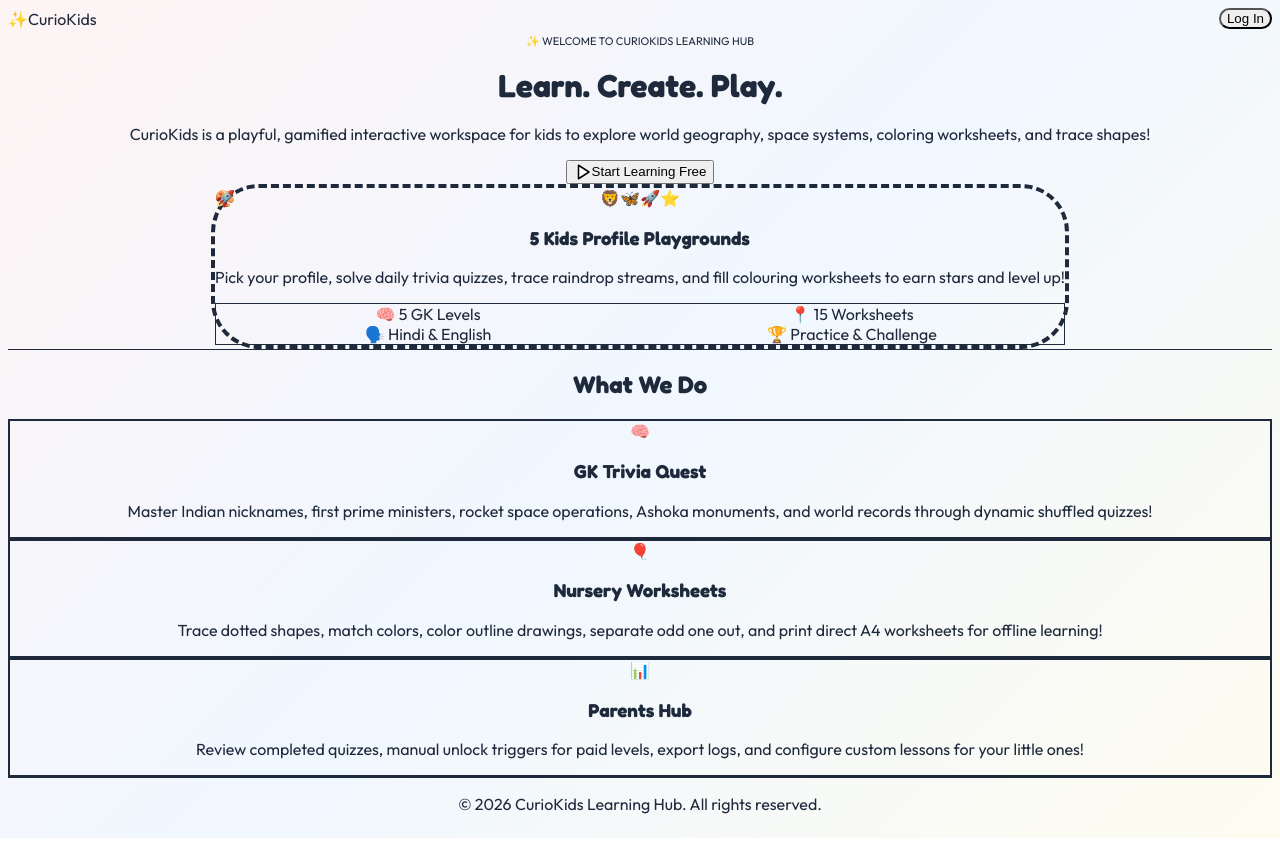
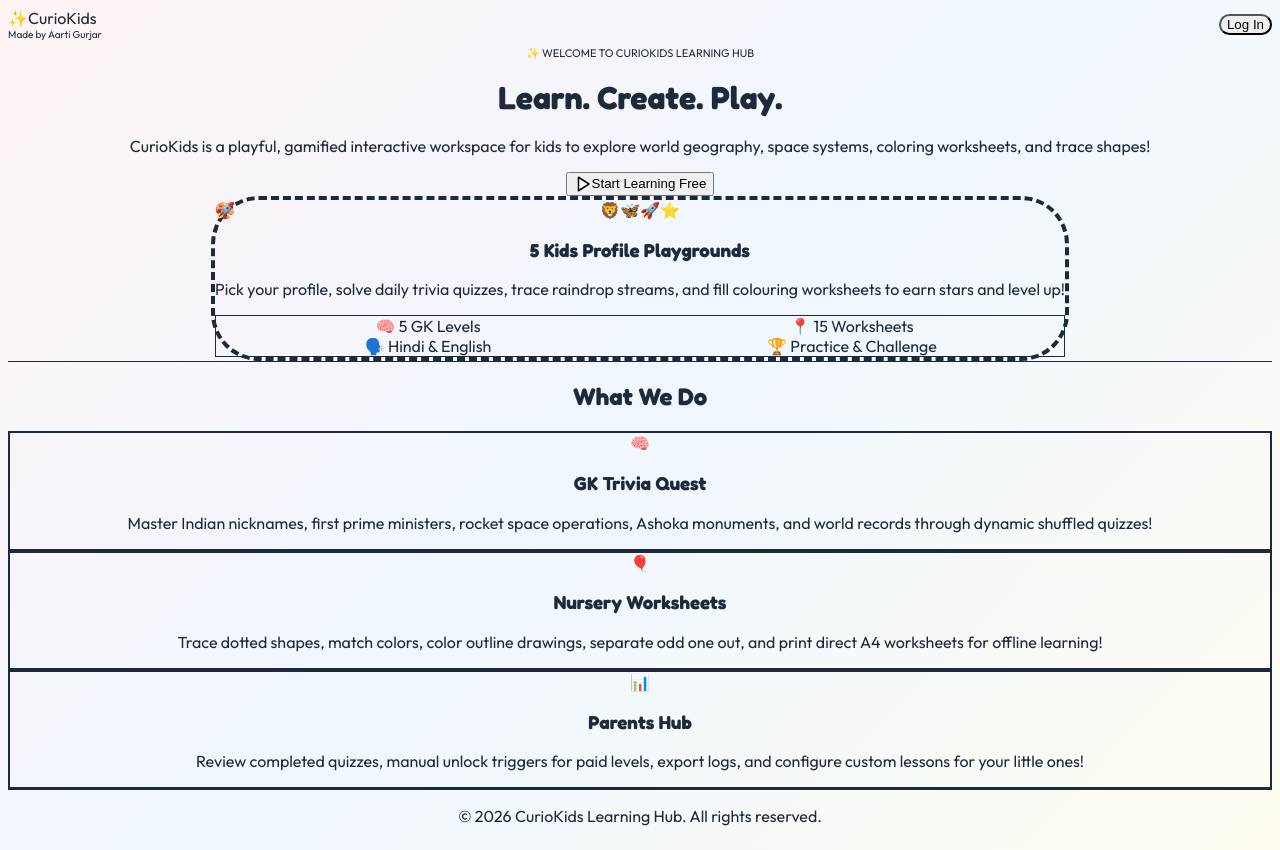
Before and after one commit to veomansingh-hub/kids-edtech, a React (Vite) app: page / in a window 1280 px wide. Built offline with nearby package versions, Linux system fonts and the light colour scheme.

Commit message:
feat: add 'Made by Aarti Gurjar' branding under the CurioKids logo

```diff
--- a/src/App.tsx
+++ b/src/App.tsx
@@ -170,9 +170,12 @@ export default function App() {
 
         {/* Homepage Header */}
         <header className="px-6 py-4 flex items-center justify-between max-w-7xl mx-auto w-full">
-          <div className="flex items-center gap-1.5 cursor-pointer">
-            <span className="text-3xl animate-bounce">✨</span>
-            <span className="text-2xl font-kid font-bold text-primary-purple">CurioKids</span>
+          <div className="flex flex-col">
+            <div className="flex items-center gap-1.5 cursor-pointer">
+              <span className="text-3xl animate-bounce">✨</span>
+              <span className="text-2xl font-kid font-bold text-primary-purple">CurioKids</span>
+            </div>
+            <span className="text-[10px] font-bold text-slate-400 pl-8">Made by Aarti Gurjar</span>
           </div>
 
           <button
--- a/src/components/TopNav.tsx
+++ b/src/components/TopNav.tsx
@@ -33,11 +33,14 @@ export default function TopNav({
       <div className="max-w-7xl mx-auto flex items-center justify-between gap-4 flex-wrap md:flex-nowrap">
 
         {/* Left Side Logo */}
-        <div className="flex items-center gap-1.5 cursor-pointer select-none" onClick={() => setActiveTab('gk')}>
-          <span className="text-xl animate-bounce">✨</span>
-          <span className="text-2xl font-kid font-bold text-primary-purple">
-            CurioKids
-          </span>
+        <div className="flex flex-col select-none cursor-pointer" onClick={() => setActiveTab('gk')}>
+          <div className="flex items-center gap-1.5">
+            <span className="text-xl animate-bounce">✨</span>
+            <span className="text-2xl font-kid font-bold text-primary-purple">
+              CurioKids
+            </span>
+          </div>
+          <span className="text-[9px] font-bold text-slate-400 pl-6">Made by Aarti Gurjar</span>
         </div>
 
         {/* Center Tabs exactly matching screenshot */}
```
